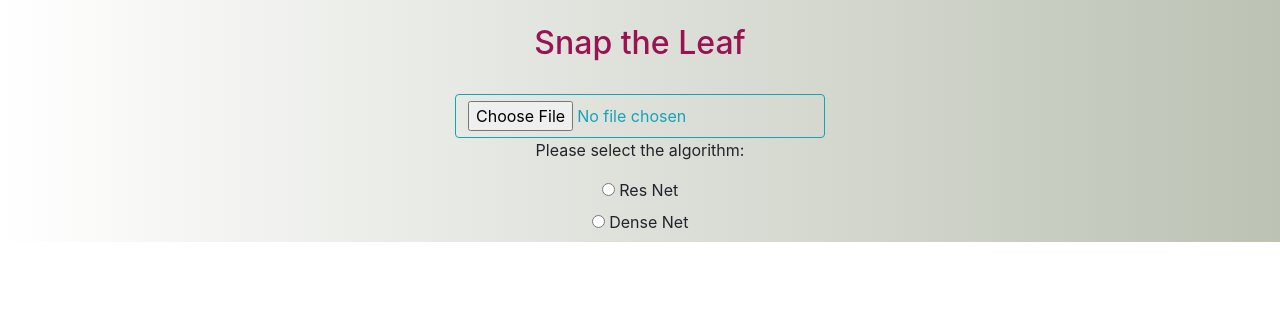
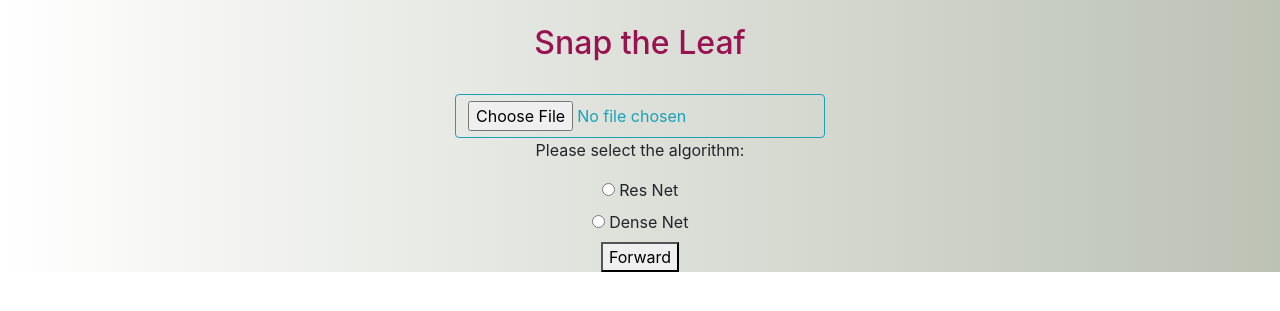
Before and after one commit to rajoy99/Snap_the_leaf, a Flask app: page / in a window 1280 px wide. Shown: the top 311 px of the page. Run offline with Flask 2, Linux system fonts and the light colour scheme; some libraries are stand-ins or nearby versions.

Commit message:
tweaking the index Page

```diff
--- a/templates/index.html
+++ b/templates/index.html
@@ -16,7 +16,7 @@
 
 <center>
 
-<div style="background-image: linear-gradient(to right, rgba(255,0,0,0), rgb(188, 194, 180));">
+<div style="background-image: linear-gradient(to right, rgba(243, 87, 87, 0), rgb(188, 194, 180));">
     <br><h2 style="color: #991251">Snap the Leaf</h2><br>
 
     <form id="upload-file" method="post" enctype="multipart/form-data">
@@ -37,9 +37,7 @@
          <div>
             <button type="button" class="btn btn-warning" id="btn-predict">Predict!</button>
          </div>
-         <div>
-            <button type="button" class="btn btn-success" id="btn-showproba">Show probability for each class!</button>
-         </div>
+
 
     </div>
 
@@ -49,9 +47,12 @@
 
     <h3 id="result">
         <span> </span>
+
     </h3>
+    <button action="{{url_for('plot_png')}}">Forward</button>
 
-</div>
+
+    </div>
 
 
 </center><br><br>
```
